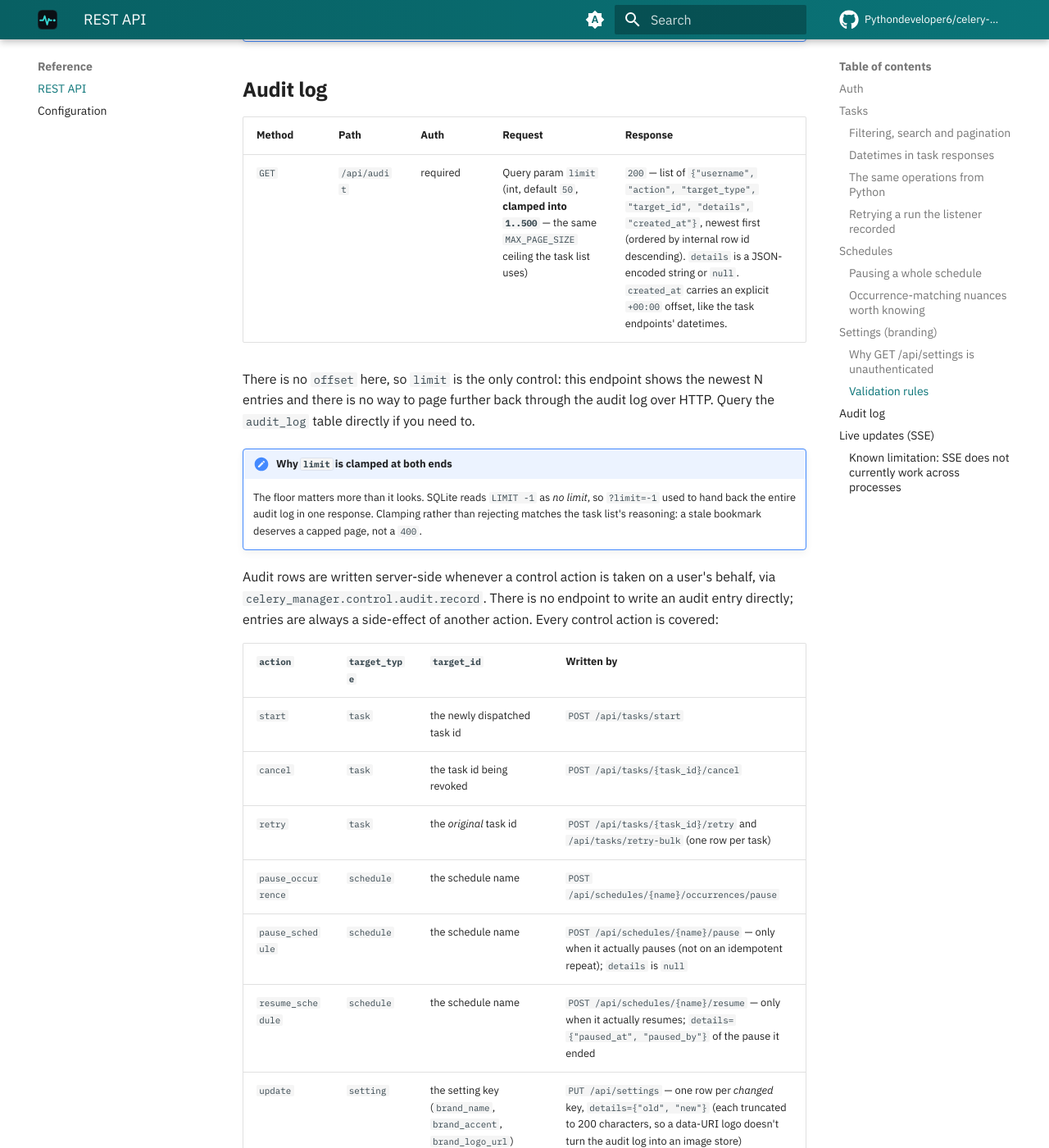
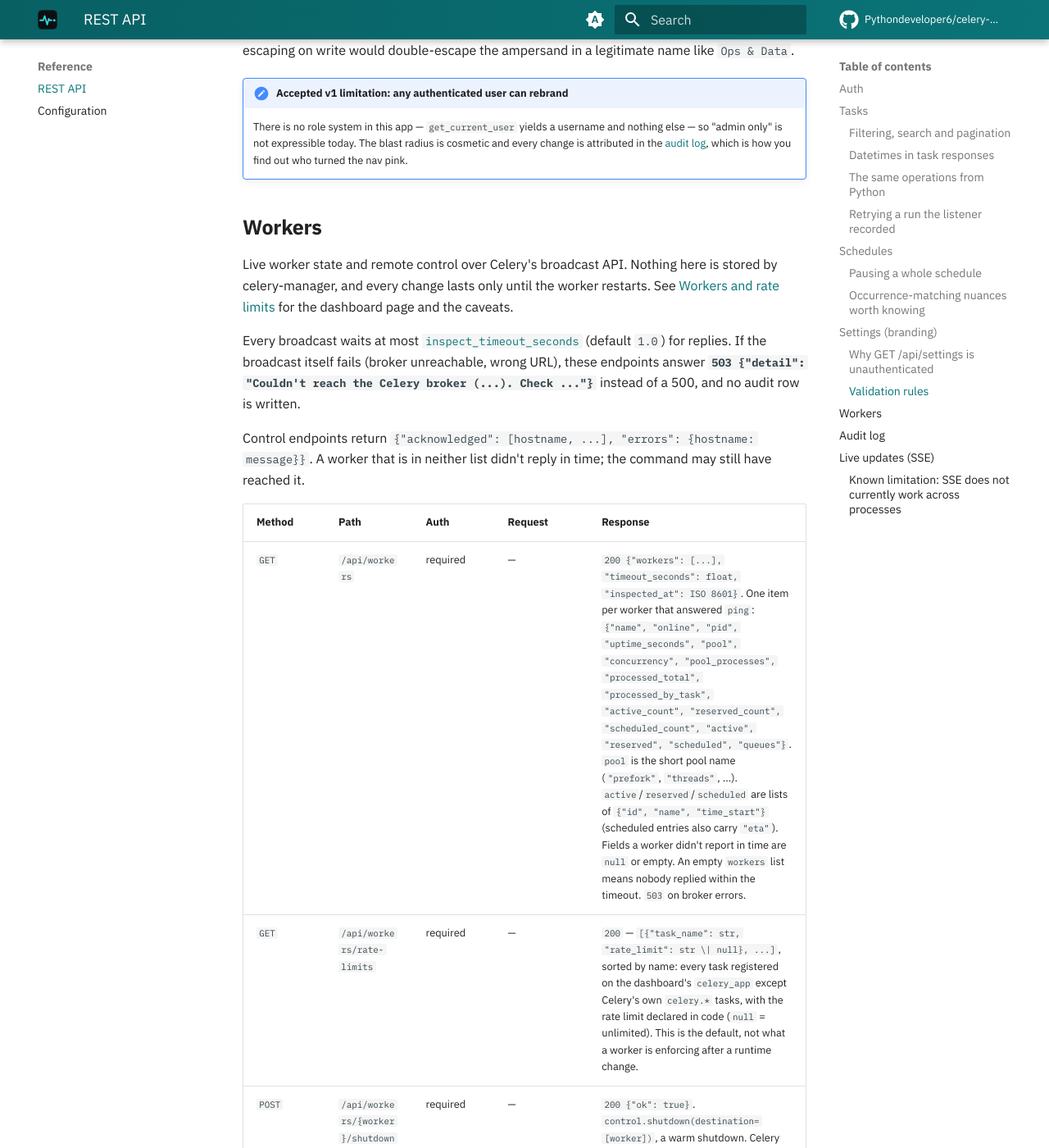
Before and after one commit to Pythondeveloper6/celery-manager, an MkDocs documentation site: the page built from docs/rest-api.md, in a window 1280 px wide and 1400 px high, scrolled down 12932 px. Shown: the whole window at 82% size. Built offline with MkDocs 1.6.1 and Material for MkDocs 9.7.7, drawn with Linux system fonts in a browser that asks for light colours; comment, search, counter and statistics services are not loaded; some of the changed text lies outside the part shown.

Commit message:
docs(workers): Workers page, worker control and rate-limit API; changelog
Co-Authored-By: Claude Opus 5.5 <noreply@anthropic.com>

```diff
--- a/docs/rest-api.md
+++ b/docs/rest-api.md
@@ -56,6 +56,7 @@ framed by another site.
 | `POST` | `/api/tasks/{task_id}/cancel` | required | Query param `terminate` (bool, default `false`) | `200 {"ok": true}`. Calls `celery_app.control.revoke(task_id, terminate=terminate)` and writes an `AuditLog` row (`action="cancel"`, `target_type="task"`, `target_id=task_id`, `details={"terminate": bool}`). `terminate=false` only prevents a not-yet-started task from starting; `terminate=true` also kills it if already running. Does not check that `task_id` exists in celery-manager's own storage. |
 | `POST` | `/api/tasks/{task_id}/retry` | required | — | `200 {"new_task_id": str}`. Looks up the original run's stored `args`/`kwargs` and re-dispatches them as a brand-new task (a new `task_id`, not a retry of the original in Celery's own sense). Writes an `AuditLog` row (`action="retry"`, `target_type="task"`, `target_id=task_id`, `details={"new_task_id": ...}`). `404 {"detail": "not found"}` if no run exists for `task_id`. A `500` here means something else: the stored `args`/`kwargs` could not be decoded (see [Retrying a run the listener recorded](#retrying-a-run-the-listener-recorded)), which is a real server-side problem and deliberately keeps surfacing as one. |
 | `POST` | `/api/tasks/retry-bulk` | required | `{"task_ids": [str, ...]}` | `200 {"new_task_ids": [str, ...]}`. Retries each id via the same logic as the single-retry endpoint (one `AuditLog` row per task), in list order. **Not partial-failure aware**: it stops at the first unknown id and returns `404 {"detail": "no task run found for <id>"}` for the whole batch — ids earlier in the list have already been dispatched and audited by then, and the response does not tell you which. Check the ids before sending them, or retry one at a time if that matters. |
+| `POST` | `/api/tasks/rate-limit` | required | `{"task_name": str, "rate_limit": str, "destination": [str] \| null}` | Changes a task's rate limit on running workers (not persisted). Documented with the other worker controls under [Workers](#workers). |
 
 !!! warning "Changed: `GET /api/tasks` no longer returns a bare array"
     This endpoint used to return a JSON **array** of runs, hard-capped at 50
@@ -383,6 +384,39 @@ legitimate name like `Ops & Data`.
     [audit log](#audit-log), which is how you find out who turned the nav
     pink.
 
+## Workers
+
+Live worker state and remote control over Celery's broadcast API. Nothing
+here is stored by celery-manager, and every change lasts only until the
+worker restarts. See [Workers and rate limits](workers.md) for the dashboard
+page and the caveats.
+
+Every broadcast waits at most
+[`inspect_timeout_seconds`](configuration.md) (default `1.0`) for replies. If
+the broadcast itself fails (broker unreachable, wrong URL), these endpoints
+answer **`503 {"detail": "Couldn't reach the Celery broker (...). Check ..."}`**
+instead of a 500, and no audit row is written.
+
+Control endpoints return `{"acknowledged": [hostname, ...], "errors": {hostname: message}}`.
+A worker that is in neither list didn't reply in time; the command may still
+have reached it.
+
+| Method | Path | Auth | Request | Response |
+|---|---|---|---|---|
+| `GET` | `/api/workers` | required | — | `200 {"workers": [...], "timeout_seconds": float, "inspected_at": ISO 8601}`. One item per worker that answered `ping`: `{"name", "online", "pid", "uptime_seconds", "pool", "concurrency", "pool_processes", "processed_total", "processed_by_task", "active_count", "reserved_count", "scheduled_count", "active", "reserved", "scheduled", "queues"}`. `pool` is the short pool name (`"prefork"`, `"threads"`, ...). `active`/`reserved`/`scheduled` are lists of `{"id", "name", "time_start"}` (scheduled entries also carry `"eta"`). Fields a worker didn't report in time are `null` or empty. An empty `workers` list means nobody replied within the timeout. `503` on broker errors. |
+| `GET` | `/api/workers/rate-limits` | required | — | `200` — `[{"task_name": str, "rate_limit": str \| null}, ...]`, sorted by name: every task registered on the dashboard's `celery_app` except Celery's own `celery.*` tasks, with the rate limit declared in code (`null` = unlimited). This is the default, not what a worker is enforcing after a runtime change. |
+| `POST` | `/api/workers/{worker}/shutdown` | required | — | `200 {"ok": true}`. `control.shutdown(destination=[worker])`, a warm shutdown. Celery sends no reply, so there is nothing to acknowledge. Audit: `action="worker_shutdown"`, `target_type="worker"`, `target_id=worker`. |
+| `POST` | `/api/workers/{worker}/pool/grow` | required | Optional `{"n": int}` (`1..64`, default `1`) | `200` control result. `control.pool_grow(n, destination=[worker])`. Audit: `worker_pool_grow`, `details={"n", "acknowledged", "errors"}`. |
+| `POST` | `/api/workers/{worker}/pool/shrink` | required | Optional `{"n": int}` (`1..64`, default `1`) | `200` control result. `control.pool_shrink(n, ...)`. Pools that can't be resized reply with an error in `errors`. Audit: `worker_pool_shrink`. |
+| `POST` | `/api/workers/{worker}/queues/add` | required | `{"queue": str}` (1–255 chars) | `200` control result. `control.add_consumer(queue, destination=[worker])`. Audit: `worker_add_consumer`, `details={"queue", ...}`. |
+| `POST` | `/api/workers/{worker}/queues/cancel` | required | `{"queue": str}` | `200` control result. `control.cancel_consumer(queue, destination=[worker])`. Audit: `worker_cancel_consumer`. |
+| `POST` | `/api/tasks/rate-limit` | required | `{"task_name": str, "rate_limit": str, "destination": [str] \| null}` | `200` control result. `control.rate_limit(task_name, rate_limit)` to every worker, or only to `destination`. `rate_limit` is `"10/s"`, `"10/m"`, `"100/h"` or a bare number (per second); `""` removes the limit. Anything else answers `422 {"detail": "'10/day' is not a rate limit. ..."}` without broadcasting. **Not persisted**: workers go back to the declared limit when they restart. Audit: `action="rate_limit"`, `target_type="task"`, `target_id=task_name`, `details={"rate_limit", "destination", "acknowledged", "errors"}`. |
+
+The same operations are available from Python in
+`celery_manager.control.workers` (`inspect_workers`, `shutdown_worker`,
+`resize_pool`, `set_consumer`, `set_rate_limit`, `list_task_rate_limits`);
+broker failures raise `WorkerControlError`.
+
 ## Audit log
 
 | Method | Path | Auth | Request | Response |
--- a/mkdocs.yml
+++ b/mkdocs.yml
@@ -109,6 +109,7 @@ nav:
       - The decorator: decorator.md
       - Live progress: progress.md
       - Dashboard: dashboard.md
+      - Workers and rate limits: workers.md
   - Reference:
       - REST API: rest-api.md
       - Configuration: configuration.md
```
Also changed, not shown: CHANGELOG.md (+23 -0 lines), docs/dashboard.md (+9 -1 lines), docs/workers.md (added, +97 -0 lines).
